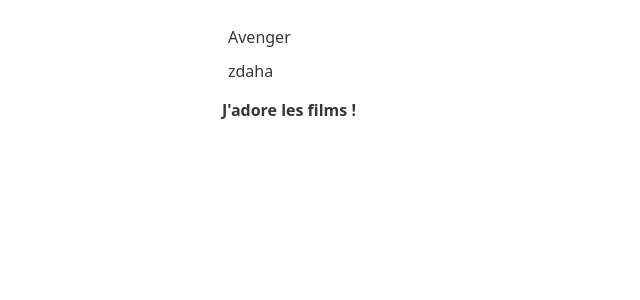
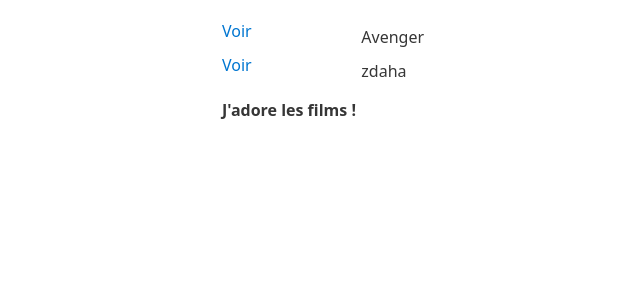
Before and after one commit to ProjetFilms/ProjetFilms, an Angular app: page / in a window 1280 px wide. Shown: the top 300 px of the page, without its empty margins (18-658 px from the left). Built offline with nearby package versions, Linux system fonts and the light colour scheme.

Commit message:
16/01/2024

```diff
--- a/src/app/films/films-list/film.service.ts
+++ b/src/app/films/film.service.ts
@@ -1,7 +1,7 @@
 import { from, Observable, of } from 'rxjs';
 import { delay, concatMap } from 'rxjs/operators';
 import { Injectable } from '@angular/core';
-import { Film } from '../films.model';
+import { Film } from './films.model';
 
 @Injectable()
 export class FilmService {
--- a/src/app/films/films-list/films-list.component.html
+++ b/src/app/films/films-list/films-list.component.html
@@ -37,6 +37,11 @@
 <p></p> -->
 <table>
   <tr *ngFor="let film of filmArray" (click)="setCurrentFilm(film)">
+    <a
+      [routerLink]="['/film', 'edit', film.id]"
+      routerLinkActive="activeLinkClass"
+      >Voir</a
+    >
     <td>{{ film.titre }}</td>
     <td>{{ film.realisateur }}</td>
     <td>{{ film.duree }}</td>
--- a/src/app/films/films-list/films-list.component.ts
+++ b/src/app/films/films-list/films-list.component.ts
@@ -1,6 +1,7 @@
 import { Component, OnInit } from '@angular/core';
 import { FormBuilder, Validators } from '@angular/forms';
 import { Film } from '../films.model';
+
 
 @Component({
   selector: 'app-films-list',
@@ -34,8 +35,8 @@
   }
 
   updateList(film: Film) {
-    let indexItem: number = this.filmArray.findIndex(h => h.id === film.id);
-    this.filmArray[indexItem] = {...this.filmArray[indexItem], ...film};
+    let indexItem: number = this.filmArray.findIndex((h) => h.id === film.id);
+    this.filmArray[indexItem] = { ...this.filmArray[indexItem], ...film };
   }
 
   profileForm = this.fb.group(
```
Also changed, not shown: src/app/app-routing.module.ts (deleted, +0 -18 lines), src/app/films/film-routing.module.ts (added, +18 -0 lines), src/app/films/films.module.ts (+4 -3 lines), src/app/films/bold.directive.ts (renamed from src/app/films/films-list/bold.directive.ts).
